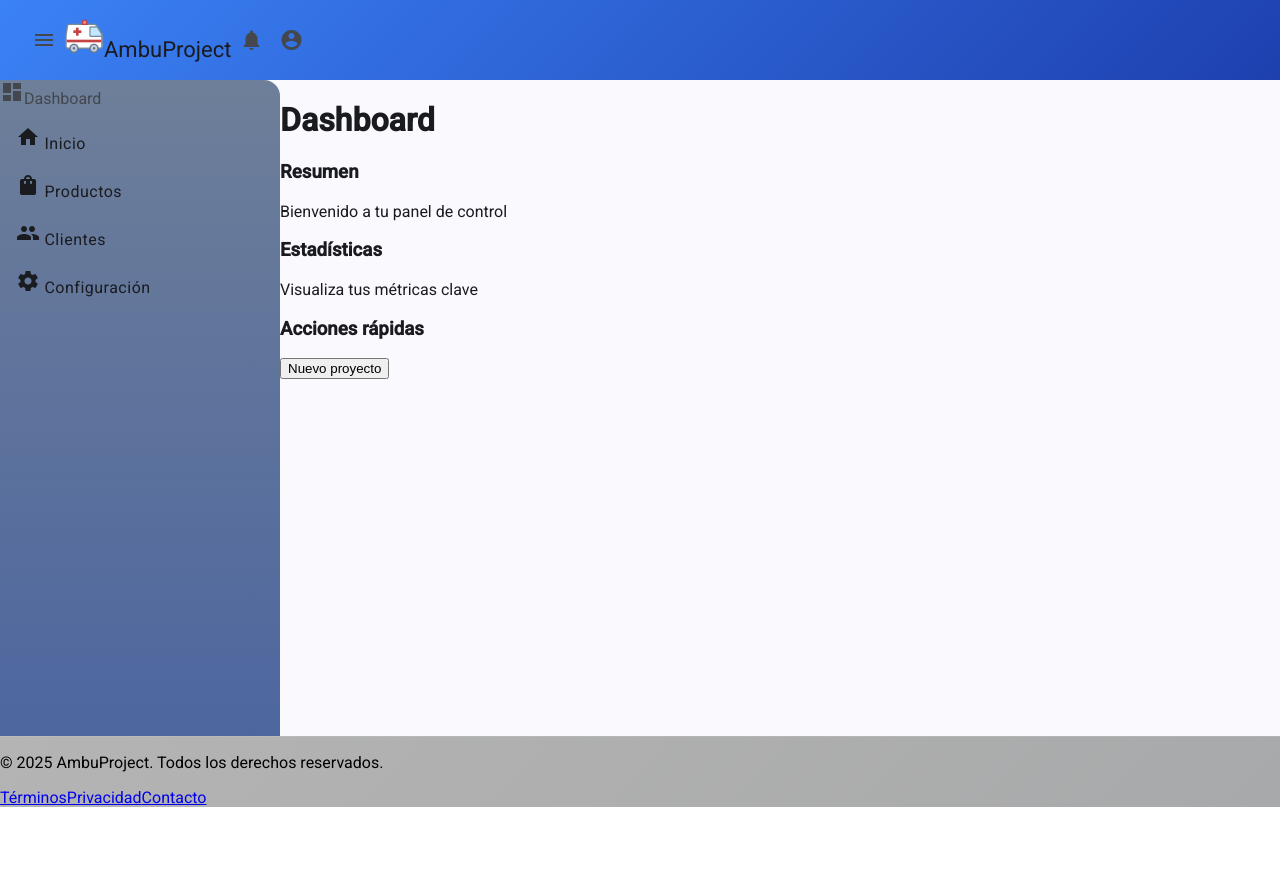
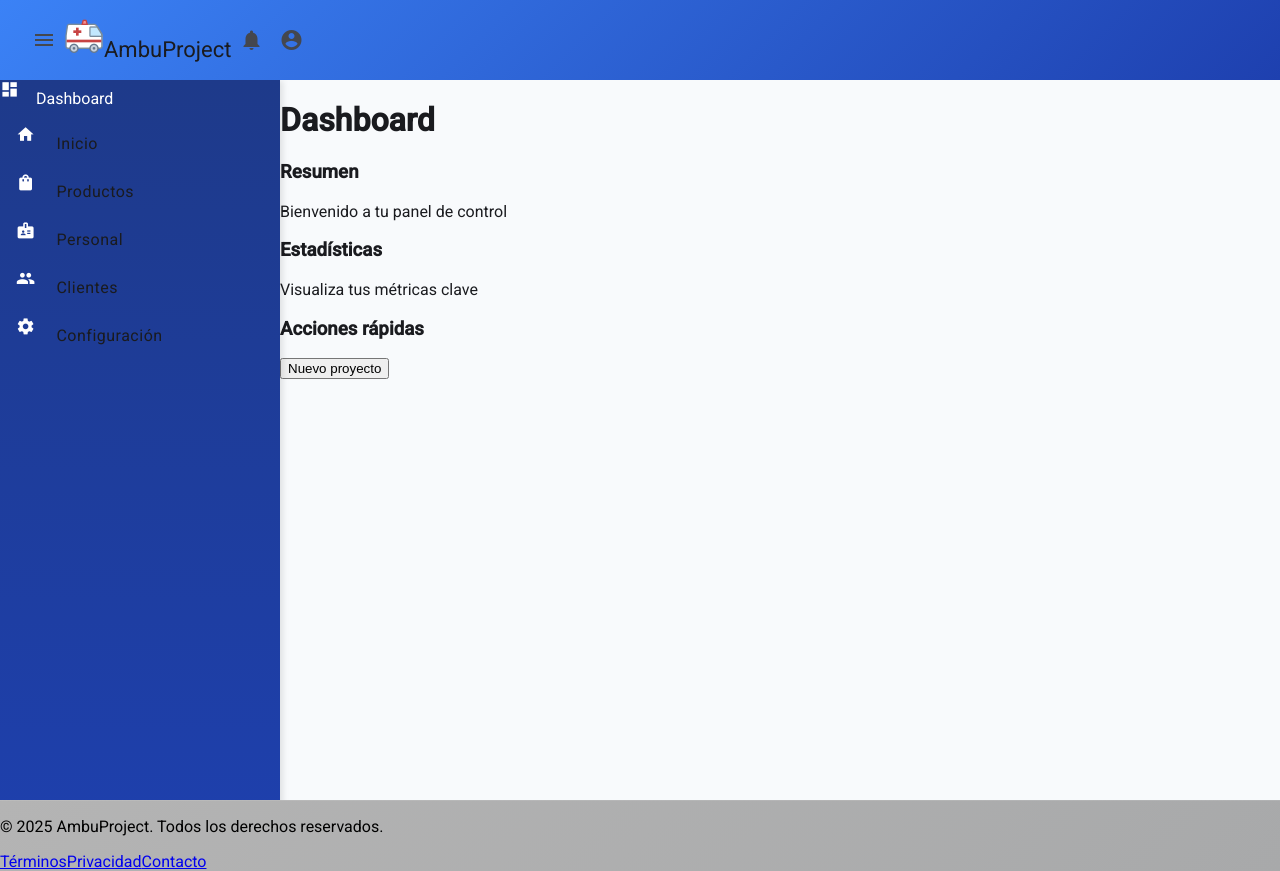
Before and after one commit to ChristianSalazar12/ambuFront, an Angular app: page / in a window 1280 px wide. Before the commit the page ends 807 px from the top, so only its background shows below. Built offline with nearby package versions, Linux system fonts and the light colour scheme.

Commit message:
Cambio de estilos de sidenav

```diff
--- a/src/app/shared/components/header/header.component.css
+++ b/src/app/shared/components/header/header.component.css
@@ -1,3 +1,34 @@
+mat-sidenav {
+  border-radius: 0 !important;
+}
+
+mat-sidenav-container {
+  border-radius: 0 !important;
+}
+
+.mat-mdc-sidenav {
+  border-radius: 0 !important;
+}
+
+mat-sidenav,
+mat-sidenav mat-nav-list,
+mat-sidenav mat-list-item,
+mat-sidenav span,
+mat-sidenav a {
+  color: white !important;
+}
+
+/* Estilo para los iconos */
+mat-sidenav mat-icon {
+  color: white !important;
+}
+
+/* Mantiene el color azul para los items activos */
+mat-sidenav .routerLinkActive {
+  background-color: rgba(59, 130, 246, 0.2) !important;
+  color: #3B82F6 !important;
+}
+
 .header-container {
   background: linear-gradient(135deg, #3B82F6 0%, #1E40AF 100%);
   height: 80px;
@@ -12,9 +43,11 @@
   align-items: center;
   height: 100%;
 }
+
 mat-sidenav-container {
   flex: 1;
-  min-height: calc(100vh - 144px); /* Resta altura del header + footer */
+  min-height: calc(100vh - 144px);
+  /* Resta altura del header + footer */
 }
 
 mat-sidenav {
@@ -35,11 +68,11 @@ mat-sidenav .mat-list-item {
 }
 
 mat-sidenav .mat-list-item:hover {
-  background: rgba(255, 255, 255, 0.05) !important;
+  background: rgb(255, 255, 255) !important;
 }
 
 .router-link-active {
-  background: rgba(59, 130, 246, 0.2) !important;
+  background: rgba(255, 255, 255, 0.2) !important;
   color: #3B82F6 !important;
   border-left: 4px solid #3B82F6;
 }
@@ -48,3 +81,116 @@ mat-sidenav .mat-list-item:hover {
 .router-link-active mat-icon {
   color: #3B82F6;
 }
+
+/* Estilos para el contenedor principal del sidenav */
+mat-sidenav-container {
+  flex: 1;
+  min-height: calc(100vh - 80px);
+  /* Resta solo la altura del header */
+  background: #f8fafc;
+  /* Fondo claro para el área de contenido */
+}
+
+/* Estilos para el sidenav */
+mat-sidenav {
+  background: linear-gradient(180deg, #1E3A8A 0%, #1E40AF 100%);
+  width: 280px;
+  border-right: none;
+  box-shadow: 4px 0 6px -1px rgba(0, 0, 0, 0.1);
+  /* position: relative; */
+  z-index: 10;
+}
+
+/* Estilos para los elementos del menú */
+mat-sidenav .mat-list-item {
+  color: #E2E8F0;
+  font-size: 0.95rem;
+  font-weight: 500;
+  transition: all 0.3s ease;
+  padding: 12px 24px;
+  margin: 4px 8px;
+  border-radius: 8px;
+}
+
+/* Efecto hover para los items */
+mat-sidenav .mat-list-item:hover {
+  background: rgba(255, 255, 255, 0.1) !important;
+  transform: translateX(4px);
+}
+
+/* Estilo para el item activo */
+.router-link-active {
+  background: rgba(255, 255, 255, 0.15) !important;
+  color: #FFFFFF !important;
+  font-weight: 600;
+  border-left: 4px solid #3B82F6;
+}
+
+/* Iconos */
+mat-sidenav mat-icon {
+  margin-right: 12px;
+  font-size: 1.2rem;
+  width: 24px;
+  height: 24px;
+  color: #93C5FD;
+}
+
+/* Iconos activos */
+.router-link-active mat-icon {
+  color: #3B82F6;
+}
+
+/* Estilo para el encabezado del sidenav (si existe) */
+.sidenav-header {
+  padding: 24px;
+  background: rgba(0, 0, 0, 0.1);
+  border-bottom: 1px solid rgba(255, 255, 255, 0.1);
+  text-align: center;
+}
+
+.sidenav-header img {
+  max-width: 80px;
+  border-radius: 50%;
+  margin-bottom: 12px;
+  border: 3px solid rgba(255, 255, 255, 0.2);
+}
+
+.sidenav-header h3 {
+  color: white;
+  margin: 8px 0 4px;
+  font-size: 1.1rem;
+}
+
+.sidenav-header p {
+  color: #E2E8F0;
+  font-size: 0.8rem;
+  opacity: 0.8;
+}
+
+/* Estilo para el footer del sidenav (si existe) */
+.sidenav-footer {
+  padding: 16px;
+  background: rgba(0, 0, 0, 0.1);
+  border-top: 1px solid rgba(255, 255, 255, 0.1);
+  position: absolute;
+  bottom: 0;
+  width: 100%;
+  text-align: center;
+}
+
+/* Separadores */
+.mat-divider {
+  border-top-color: rgba(255, 255, 255, 0.1);
+  margin: 8px 16px;
+}
+
+/* Submenús (si aplica) */
+.submenu-item {
+  padding-left: 48px !important;
+  font-size: 0.85rem !important;
+}
+
+/* Efecto de transición al abrir/cerrar */
+mat-sidenav {
+  transition: transform 0.3s cubic-bezier(0.4, 0, 0.2, 1);
+}
--- a/src/app/shared/components/header/header.component.html
+++ b/src/app/shared/components/header/header.component.html
@@ -31,28 +31,33 @@
   >
     <div class="p-4">
       <div class="flex items-center mb-6">
-        <mat-icon class="mr-2 text-blue-500">dashboard</mat-icon>
-        <span class="font-medium">Dashboard</span>
+        <mat-icon class="mr-2 text-white">dashboard</mat-icon>
+        <span class="font-medium text-white">Dashboard</span>
       </div>
 
       <mat-nav-list>
-        <a mat-list-item routerLink="/" routerLinkActive="bg-blue-50 text-blue-600">
-          <mat-icon class="mr-2">home</mat-icon>
+        <a mat-list-item routerLink="/" routerLinkActive="bg-blue-50 text-blue-600" class="text-white">
+          <mat-icon class="mr-2 text-white">home</mat-icon>
           Inicio
         </a>
 
-        <a mat-list-item routerLink="/products" routerLinkActive="bg-blue-50 text-blue-600">
-          <mat-icon class="mr-2">shopping_bag</mat-icon>
+        <a mat-list-item routerLink="/products" routerLinkActive="bg-blue-50 text-blue-600" class="text-white">
+          <mat-icon class="mr-2 text-white">shopping_bag</mat-icon>
           Productos
         </a>
 
-        <a mat-list-item routerLink="/customers" routerLinkActive="bg-blue-50 text-blue-600">
-          <mat-icon class="mr-2">people</mat-icon>
+        <a mat-list-item routerLink="/staff" routerLinkActive="bg-blue-50 text-blue-600" class="text-white">
+          <mat-icon class="mr-2 text-white">badge</mat-icon>
+          Personal
+        </a>
+
+        <a mat-list-item routerLink="/customers" routerLinkActive="bg-blue-50 text-blue-600" class="text-white">
+          <mat-icon class="mr-2 text-white">people</mat-icon>
           Clientes
         </a>
 
-        <a mat-list-item routerLink="/settings" routerLinkActive="bg-blue-50 text-blue-600">
-          <mat-icon class="mr-2">settings</mat-icon>
+        <a mat-list-item routerLink="/settings" routerLinkActive="bg-blue-50 text-blue-600" class="text-white">
+          <mat-icon class="mr-2 text-white">settings</mat-icon>
           Configuración
         </a>
       </mat-nav-list>
```
